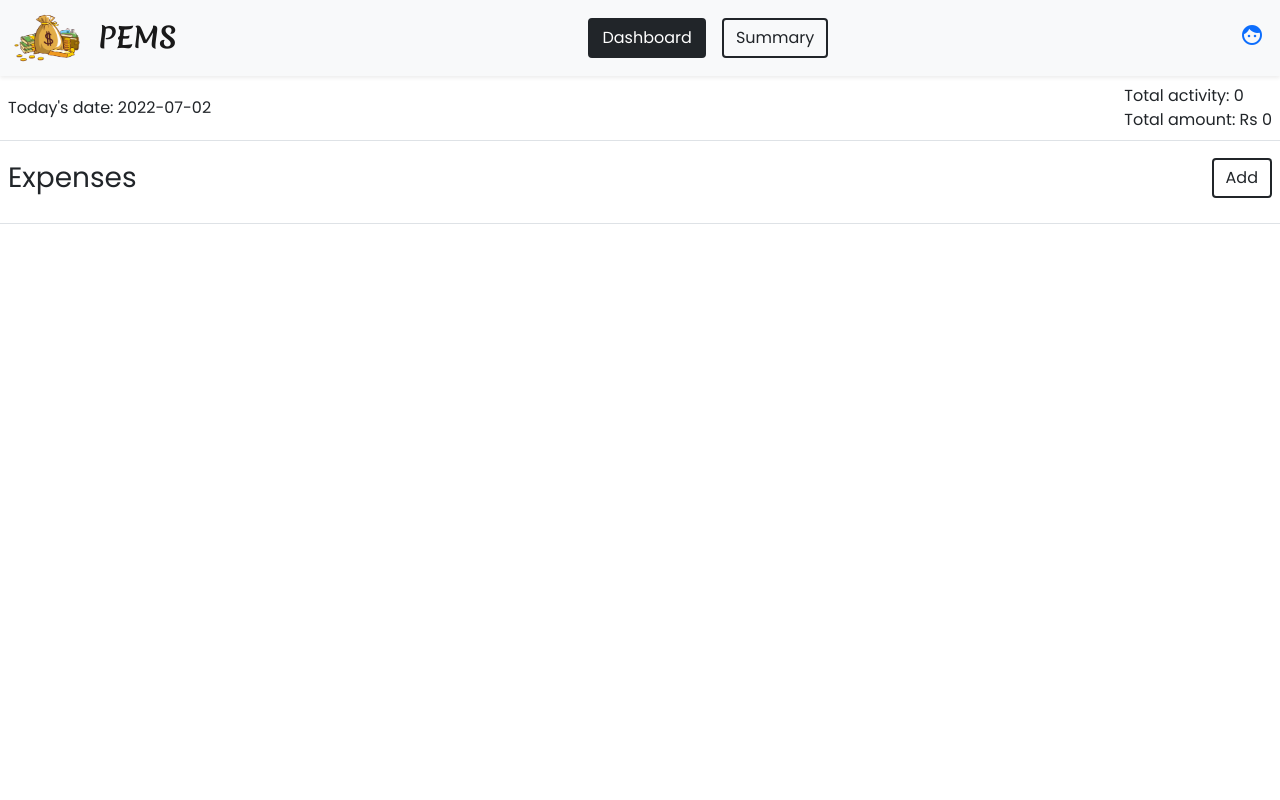
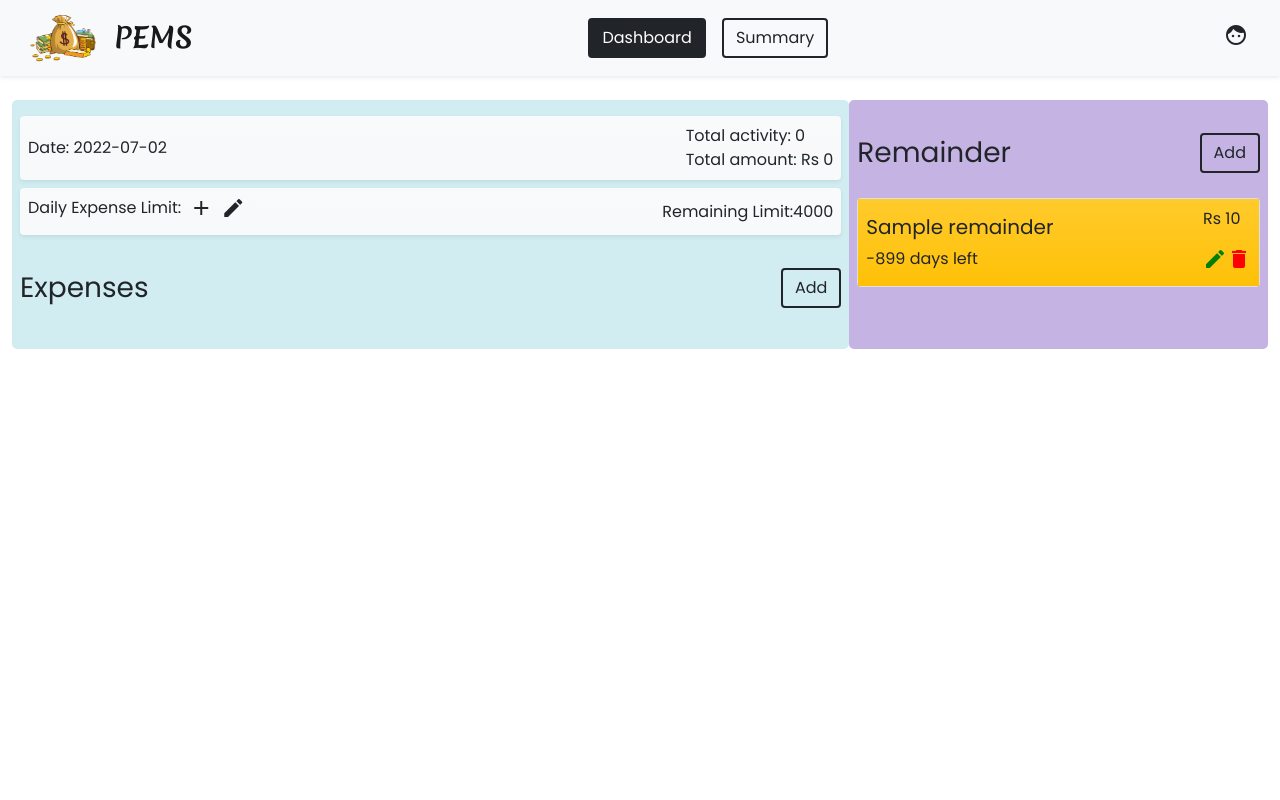
Before and after one commit to SulabhShrestha/PEMS, a PHP site: page / in a window 1280 px wide. Run offline with PHP 8.4, Linux system fonts and the light colour scheme; the visitor is signed in with stand-in values (Sample User, id 1); tables that the repository leaves empty or names only in its code hold one stand-in row (values such as "Sample post").

Commit message:
Remainder can be now added and deleted as well

```diff
--- a/components/add_expenses.php
+++ b/components/add_expenses.php
@@ -11,14 +11,14 @@
 
                     <!-- Getting data from here -->
 
-                    <input type="text" class="form-control" placeholder="Expense name" name="expenseName">
+                    <input type="text" class="form-control" placeholder="Expense name" name="expenseName" required>
 
-                    <input type="number" class="form-control mt-2" placeholder="Amount" name="expenseAmount" autocomplete="off">
+                    <input type="number" class="form-control mt-2" placeholder="Amount" name="expenseAmount" autocomplete="off" required>
 
                 </div>
                 <div class="modal-footer">
                     <button type="button" class="btn btn-outline-dark shadow-none border-2" data-bs-dismiss="modal">Close</button>
-                    <input type="submit" class="btn btn-dark" value="Add" name="add-exp" data-bs-dismiss="modal">
+                    <input type="submit" class="btn btn-dark" value="Add" name="add-exp">
                 </div>
             </form>
         </div>
@@ -36,8 +36,7 @@ if (isset($_POST["add-exp"])) {
     if ($empName !== "" && $expAmount !== "") {
         $expense = new Expense($uid);
         $expense->add($expName, $expAmount);
+        header("Location: index.php");
     }
-
-    header("Location: index.php");
 }
 ?>
--- /dev/null
+++ b/components/add_remainder.modal.php
@@ -0,0 +1,49 @@
+<?php
+require_once("database/Remainder.class.php");
+
+if (isset($_POST["add-rem"])) {
+
+    $remName = $_POST["remName"];
+    $remAmount = $_POST["remAmount"];
+    $uid = $_SESSION['uid'];
+
+    $payingDate = $_POST["payingDate"];
+
+    if ($remName !== "" && $remAmount !== "" && $payingDate !== "") {
+        $rem = new Remainder($uid);
+        $rem->add($remName, $remAmount, $payingDate);
+        header("Location: index.php");
+    }
+}
+?>
+
+<!-- Modal -->
+<div class="modal fade" id="remainderModal" data-bs-backdrop="static" data-bs-keyboard="false" tabindex="-1" aria-labelledby="remainderModalLabel" aria-hidden="true">
+    <div class="modal-dialog modal-dialog-centered">
+        <div class="modal-content">
+            <div class="modal-header">
+                <h5 class="modal-title" id="remainderModalLabel">Add Remainder</h5>
+                <button type="button" class="btn-close" data-bs-dismiss="modal" aria-label="Close"></button>
+            </div>
+            <form method="POST" action="">
+                <div class="modal-body">
+
+                    <!-- Getting data from here -->
+                    <input type="text" class="form-control" placeholder="Remainder name" name="remName" required>
+
+                    <input type="number" class="form-control mt-2" placeholder="Amount" name="remAmount" autocomplete="off" required>
+
+                    <label class="text-secondary">
+                        Paying Date:
+                        <input type="date" name="payingDate" class="mt-2 text-secondary rounded-3" required>
+                    </label>
+
+                </div>
+                <div class="modal-footer">
+                    <button type="button" class="btn btn-outline-dark shadow-none border-2" data-bs-dismiss="modal">Close</button>
+                    <input type="submit" class="btn btn-dark" value="Add" name="add-rem">
+                </div>
+            </form>
+        </div>
+    </div>
+</div>
--- /dev/null
+++ b/components/remainder.card.php
@@ -0,0 +1,31 @@
+<?php
+
+class RemainderCard {
+    function get($rid, $title, $daysLeft, $amount) {
+        echo <<<HTML
+            <div class="card mb-4 remainder">
+                <div class="card-body d-flex justify-content-between align-items-center px-2 py-2 bg-warning bg-gradient">
+                    <div class="left-side">
+                    <input type="hidden" class="rid" value=$rid>
+
+                        <h5>$title</h5>
+                        <p class="m-0">$daysLeft days left</p>
+                    </div>
+
+                    <div class="right-side ">
+                        <p>Rs $amount</p>
+
+                        <div class="d-flex justify-content-end">
+
+                            <span class="material-icons editBtn" >edit</span>
+
+                            <a href="utils/delete_remainder.php?rid=$rid">
+                                <span class="material-icons delete-logo">delete</span>
+                            </a>
+                        </div>
+                    </div>
+                </div>
+            </div>
+        HTML;
+    }
+}
--- /dev/null
+++ b/database/Remainder.class.php
@@ -0,0 +1,42 @@
+<?php
+
+class Remainder {
+    private $conn;
+    private $uid;
+
+    public function __construct($uid) {
+
+        $this->uid = $uid;
+
+        // Create connection
+        $this->conn = new mysqli("localhost", "root", "", "PEMS");
+
+        // Check connection
+        if ($this->conn->connect_error) {
+            die("Connection failed: " . $this->conn->connect_error);
+        }
+    }
+
+    public function __destruct() {
+        $this->conn->close();
+    }
+
+    public function add($name, $amount, $payingDate) {
+        $sql = "INSERT INTO Remainder(uid, name, amount, payingDate) VALUES($this->uid, '$name', $amount, '$payingDate')";
+
+        $this->conn->query($sql);
+    }
+    public function fetchAll() {
+        $sql = "SELECT rid, name, amount, DATEDIFF(payingDate, CURRENT_TIME) as dateDiff FROM Remainder WHERE uid = $this->uid ORDER BY dateDiff";
+
+        return $this->conn->query($sql)->fetch_all();
+    }
+
+    public function delete($rid) {
+        $sql = "DELETE FROM Remainder WHERE uid = $this->uid AND rid = $rid";
+
+        $this->conn->query($sql);
+
+        header("Location: /PEMS/index.php");
+    }
+}
--- a/index.php
+++ b/index.php
@@ -1,12 +1,14 @@
 <!DOCTYPE html>
-
 <?php
 session_start();
 
 require_once("./components/add_expenses.php");
 require_once("database/Expense.class.php");
-require_once("components/expense_items.php");
+require_once("components/expense.card.php");
 require_once("components/update_expense.php");
+require_once("components/remainder.card.php");
+require_once("components/add_remainder.modal.php");
+require_once("database/Remainder.class.php");
 
 if (!isset($_SESSION["login"])) {
     header("Location: /PEMS/pages/signin.php");
@@ -25,31 +27,41 @@ if (!isset($_SESSION["uid"])) {
 $expense = new Expense($_SESSION['uid']);
 $expenses = $expense->fetch();
 
+$rem = new Remainder($_SESSION['uid']);
+$remainders = $rem->fetchAll();
+
 
 ?>
-
 
 <html lang="en">
 
 <head>
-    <meta charset="UTF-8">
-    <meta http-equiv="X-UA-Compatible" content="IE=edge">
-    <meta name="viewport" content="width=device-width, initial-scale=1.0">
-    <title>Dashboard</title>
-
-
-    <!-- Bootstrap -->
+    <!-- Required meta tags -->
+    <meta charset="utf-8" />
+    <meta name="viewport" content="width=device-width, initial-scale=1" />
+    <!-- fonts -->
+    <link href="https://fonts.googleapis.com/icon?family=Material+Icons" rel="stylesheet" />
+    <link href="https://fonts.googleapis.com/css2?family=Merienda:wght@400;700&family=Poppins:wght@400;600&display=swap" rel="stylesheet" />
+    <!-- Bootstrap CSS -->
     <link href="https://cdn.jsdelivr.net/npm/bootstrap@5.1.3/dist/css/bootstrap.min.css" rel="stylesheet" integrity="sha384-1BmE4kWBq78iYhFldvKuhfTAU6auU8tT94WrHftjDbrCEXSU1oBoqyl2QvZ6jIW3" crossorigin="anonymous">
 
+    <style>
+        html,
+        body,
+        body>div.row {
+            height: 100% !important;
+        }
 
-    <!-- Google fonts -->
-    <link href="https://fonts.googleapis.com/icon?family=Material+Icons" rel="stylesheet">
-
-    <link href="https://fonts.googleapis.com/css2?family=Merienda:wght@400;700&family=Poppins:wght@400;600&display=swap" rel="stylesheet" />
-
-    <style>
         * {
             font-family: "Poppins", sans-serif;
+        }
+
+        .h-font {
+            font-family: "Merienda", cursive;
+        }
+
+        .profile {
+            cursor: pointer;
         }
 
         .delete-logo {
@@ -61,15 +73,21 @@ $expenses = $expense->fetch();
             color: green;
         }
 
-        .h-font {
-            font-family: "Merienda", cursive;
+        .rem {
+            background-color: #C5B4E3;
+            border-radius: 5px;
+        }
+
+        .exp {
+            background-color: #D1EDF2;
+            border-radius: 5px;
         }
     </style>
+    <title>Personal Expense Management System</title>
 </head>
 
 <body class="bg-white">
-
-    <nav class="navbar navbar-expand-lg navbar-light bg-light shadow-sm sticky-top">
+    <nav class="navbar navbar-expand-sm navbar-light bg-light shadow-sm sticky-top px-lg-3 py-lg-2">
         <div class="container-fluid">
             <a class="navbar-brand" href="index.php"><img src="assets/logo.png" alt="logo" style="height: 50px; width: 70px" /></a>
             <div class="navbar-brand h-font fs-3 fw-bold">PEMS</div>
@@ -82,35 +100,42 @@ $expenses = $expense->fetch();
                     <a class="btn btn-outline-dark me-lg-3 me-2 my-2 shadow-none border-2" href="./pages/summary.php" role="button">Summary</a>
                 </div>
                 <div class="d-flex justify-content-between">
-                    <a href="/PEMS/utils/logout.php"><span class="material-icons me-1" id="icon2">face</span></a>
+
+                    <!-- logout drop down -->
+                    <div class="dropstart">
+                        <span class="material-icons me-1 profile" id="icon2" id="dropdownMenu1" data-bs-toggle="dropdown" aria-expanded="false">face</span>
+                        <ul class="dropdown-menu" aria-labelledby="dropdownMenu1">
+                            <li class="text-center"><?= $_SESSION['username'] ?></li>
+                            <li class="text-center mt-4"><a class="btn btn-danger border border-2 border-dark" href="/pems/utils/logout.php" role="button">Log Out</a></li>
+                        </ul>
+                    </div>
                 </div>
             </div>
         </div>
     </nav>
+    <!-- Main content  -->
+    <div class="container-fluid">
+        <div class="row m-0 justify-content-evenly">
 
-
-    <!-- Content part -->
-    <div class="p-0 container-fluid">
-        <table class="table">
+            <!-- Expenses part -->
+            <div class="col-md-8 p-0 exp mt-4">
+                <table class="table table-borderless mt-3">
                     <tbody>
-
-                <!-- further other information -->
+                        <!-- date total expenses -->
                         <tr>
-                    <td class="d-flex justify-content-between align-items-center">
-
+                            <td class="d-flex justify-content-between align-items-center bg-light bg-gradient shadow-sm rounded mx-2">
                                 <div class="date">
-                            <span class="label">Today's date:</span>
+                                    <span class="label">Date:</span>
                                     <?php
                                     echo '<span class="today">' . date("Y-m-d") . '</span>';
                                     ?>
-
                                 </div>
 
                                 <div class="today-exp-infos">
                                     <div class="total-activity">
                                         <span class="desc">Total activity:</span>
+
                                         <?php
-
                                         // Total number of activity is returned
                                         $totalActivity = $expense->todayTotalActivity();
                                         echo '<span class="activity">' . $totalActivity . '</span>';
@@ -118,11 +143,8 @@ $expenses = $expense->fetch();
                                     </div>
 
                                     <div class="total-amount">
-
                                         <span class="desc">Total amount:</span>
                                         <?php
-
-                                // Either 0 or total expenses amount
                                         $totalExpenses = $expense->todayTotalExpensesAmount() ?? 0;
 
                                         echo '<span class="amount"> Rs ' . $totalExpenses . '</span>';
@@ -131,10 +153,36 @@ $expenses = $expense->fetch();
                                 </div>
                             </td>
                         </tr>
+                        <!-- expense limit -->
+                        <tr>
+                            <td class="d-flex justify-content-between align-items-center bg-light bg-gradient shadow-sm rounded mx-2 mt-2">
+                                <div class="limit d-flex">
+                                    <div>
+                                        <span class="label"> Daily Expense Limit:</span>
+                                    </div>
+                                    <div>
+                                        <span class="material-icons px-2">add</span>
+                                    </div>
+                                    <div>
+                                        <span class="material-icons">edit</span>
+                                    </div>
+
+                                </div>
+
+
+                                <div class="limit-infos">
+                                    <div class="limit-left">
+                                        <span class="desc">Remaining Limit:4000</span>
+                                    </div>
+
+
+                                </div>
+                            </td>
+                        </tr>
                         <tr>
                             <td>
                                 <!-- Button trigger modal -->
-                        <div class="d-flex align-items-center justify-content-between mb-3 mt-2">
+                                <div class="d-flex align-items-center justify-content-between mb-3 mt-4">
                                     <span class="fs-3">Expenses</span>
                                     <button type="button" class="btn btn-outline-dark border-2" data-bs-toggle="modal" data-bs-target="#staticBackdrop">Add</button>
                                 </div>
@@ -147,24 +195,40 @@ $expenses = $expense->fetch();
                                 }
 
                                 ?>
-
                             </td>
-
                         </tr>
-
                     </tbody>
                 </table>
             </div>
 
 
+            <!-- remainder part -->
+            <div class="col-md-4 p-2 mt-4 rem">
+
+                <div class="d-flex align-items-center justify-content-between my-4">
+                    <span class="fs-3">Remainder</span>
+                    <span>
+                        <button type="button" class="btn btn-outline-dark border-2" data-bs-toggle="modal" data-bs-target="#remainderModal">Add</button>
+                    </span>
                 </div>
 
+                <?php
+                $rem = new RemainderCard();
+
+                foreach ($remainders as $remainder)
+                    $rem->get($remainder[0], $remainder[1], $remainder[3], $remainder[2]);
+
+                ?>
 
 
+            </div>
+        </div>
+    </div>
 
-    <!-- Boostrap -->
-    <script src="https://cdn.jsdelivr.net/npm/bootstrap@5.1.3/dist/js/bootstrap.bundle.min.js" integrity="sha384-ka7Sk0Gln4gmtz2MlQnikT1wXgYsOg+OMhuP+IlRH9sENBO0LRn5q+8nbTov4+1p" crossorigin="anonymous"></script>
+    <!--  JavaScript -->
 
+    <script src="https://cdn.jsdelivr.net/npm/bootstrap@5.0.2/dist/js/bootstrap.bundle.min.js" integrity="sha384-MrcW6ZMFYlzcLA8Nl+NtUVF0sA7MsXsP1UyJoMp4YLEuNSfAP+JcXn/tWtIaxVXM" crossorigin="anonymous">
+    </script>
     <script src="https://code.jquery.com/jquery-3.6.0.slim.js" integrity="sha256-HwWONEZrpuoh951cQD1ov2HUK5zA5DwJ1DNUXaM6FsY=" crossorigin="anonymous"></script>
 
     <script>
```
Also changed, not shown: db.sql (+22 -12 lines), indexs.php (added, +224 -0 lines), pages/summary.php (+20 -76 lines), utils/delete_remainder.php (added, +11 -0 lines), components/expense.card.php (renamed from components/expense_items.php). Lines whose indentation alone changed are shown as unchanged.
